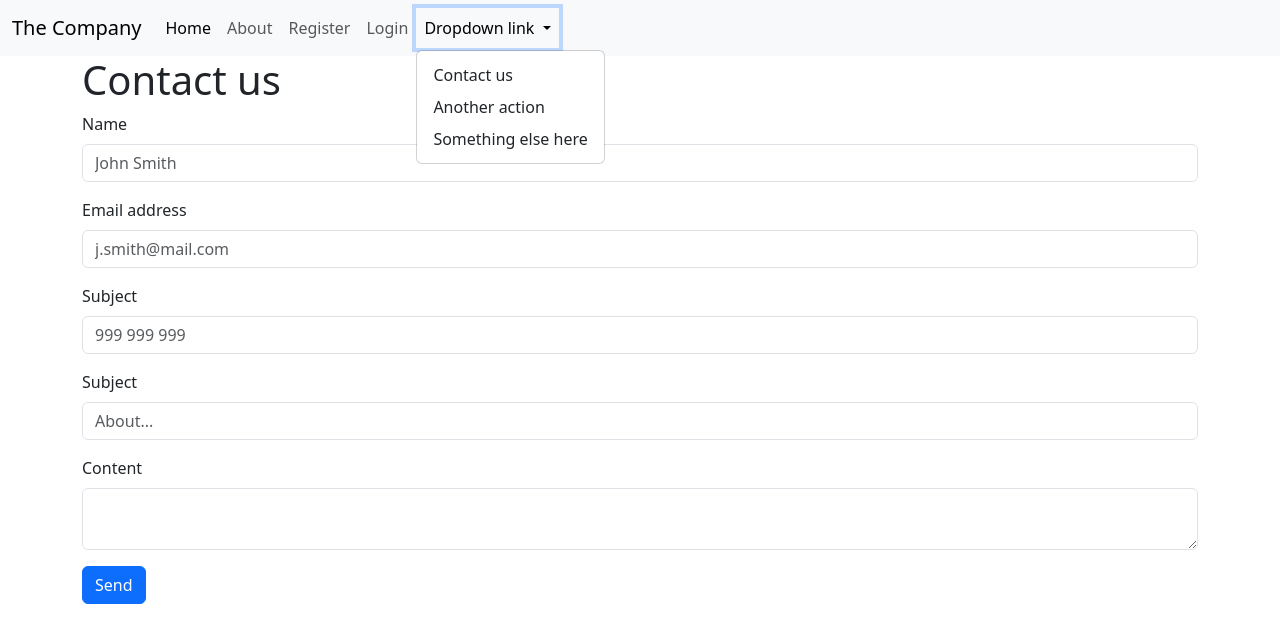
After one commit to francpisco/real-estate-website, a Flask app: page /contact in a window 1280 px wide, after a click on "Dropdown link". The commit adds this page. Shown: the top 643 px of the page. Run offline with Flask 3, Linux system fonts and the light colour scheme.

Commit message:
Added contact form.

```diff
--- /dev/null
+++ b/real_estate_website/main/forms.py
@@ -0,0 +1,12 @@
+from flask_wtf import FlaskForm
+from wtforms import StringField, SubmitField, TextAreaField
+from wtforms.validators import DataRequired, Length, Email, Optional
+
+
+class ContactForm(FlaskForm):
+    name = StringField("Name", validators=[DataRequired(), Length(min=2, max=50)])
+    email = StringField("Email address", validators=[DataRequired(), Email()])
+    phone = StringField("Phone number", validators=[Optional(), Length(min=9, max=15)])
+    subject = StringField("Subject", validators=[Optional(), Length(max=50)])
+    content = TextAreaField("Content", validators=[DataRequired(), Length(max=500)])
+    submit = SubmitField("Send")
--- a/real_estate_website/main/routes.py
+++ b/real_estate_website/main/routes.py
@@ -1,4 +1,5 @@
 from flask import Blueprint, render_template, request
+from real_estate_website.main.forms import ContactForm
 
 from real_estate_website.models import Article
 
@@ -15,3 +16,16 @@ def home():
 @main.route("/about")
 def about():
     return render_template("about.html", title="About")
+
+
+@main.route("/contact")
+def contact():
+    form = ContactForm()
+    if form.validate_on_submit():
+        name = form.name.data
+        email = form.email.data
+        phone = form.phone.data
+        subject = form.subject.data
+        content = form.content.data
+
+    return render_template("contact.html", title="Contact us", form=form)
--- /dev/null
+++ b/real_estate_website/templates/contact.html
@@ -0,0 +1,75 @@
+{% extends "layout.html" %}
+{% block content %}
+    <h1>Contact us</h1>
+    <form action="" method="POST">
+        {{ form.hidden_tag() }}
+        <div class="mb-3">
+            {{ form.name.label(class="form-label") }}
+            {% if form.name.errors %}
+                {{ form.name(class="form-control")}}
+                <div class="invalid-feedback">
+                    {% for error in form.title.errors %}
+                        <span>{{ error }}</span>
+                    {% endfor %}
+                </div>
+            {% else %}
+                {{ form.name(class="form-control", placeholder="John Smith")}}
+            {% endif %}
+        </div>
+        <div class="mb-3">
+            {{ form.email.label(class="form-label") }}
+            {% if form.email.errors %}
+                {{ form.email(class="form-control")}}
+                <div class="invalid-feedback">
+                    {% for error in form.title.errors %}
+                        <span>{{ error }}</span>
+                    {% endfor %}
+                </div>
+            {% else %}
+                {{ form.email(class="form-control", placeholder="j.smith@mail.com")}}
+            {% endif %}
+        </div>
+        <div class="mb-3">
+            {{ form.subject.label(class="form-label") }}
+            {% if form.phone.errors %}
+                {{ form.phone(class="form-control")}}
+                <div class="invalid-feedback">
+                    {% for error in form.title.errors %}
+                        <span>{{ error }}</span>
+                    {% endfor %}
+                </div>
+            {% else %}
+                {{ form.phone(class="form-control", placeholder="999 999 999")}}
+            {% endif %}
+        </div>
+        <div class="mb-3">
+            {{ form.subject.label(class="form-label") }}
+            {% if form.subject.errors %}
+                {{ form.subject(class="form-control")}}
+                <div class="invalid-feedback">
+                    {% for error in form.title.errors %}
+                        <span>{{ error }}</span>
+                    {% endfor %}
+                </div>
+            {% else %}
+                {{ form.subject(class="form-control", placeholder="About...")}}
+            {% endif %}
+        </div>
+        <div class="mb-3">
+            {{ form.content.label(class="form-label") }}
+            {% if form.content.errors %}
+                {{ form.content(class="form-control")}}
+                <div class="invalid-feedback">
+                    {% for error in form.title.errors %}
+                        <span>{{ error }}</span>
+                    {% endfor %}
+                </div>
+            {% else %}
+                {{ form.content(class="form-control")}}
+            {% endif %}
+        </div>
+        <div>
+            {{ form.submit(class="btn btn-primary") }}
+        </div>
+    </form>
+{% endblock content %}
--- a/real_estate_website/templates/layout.html
+++ b/real_estate_website/templates/layout.html
@@ -55,7 +55,7 @@
                 Dropdown link
               </a>
               <ul class="dropdown-menu">
-                <li><a class="dropdown-item" href="#">Action</a></li>
+                <li><a class="dropdown-item" href="{{ url_for('main.contact') }}">Contact us</a></li>
                 <li><a class="dropdown-item" href="#">Another action</a></li>
                 <li><a class="dropdown-item" href="#">Something else here</a></li>
               </ul>
--- a/real_estate_website/users/forms.py
+++ b/real_estate_website/users/forms.py
@@ -1,6 +1,5 @@
 from flask_login import current_user
 from flask_wtf import FlaskForm
-from flask_wtf.file import FileField, FileAllowed
 from wtforms import StringField, PasswordField, SubmitField, BooleanField
 from wtforms.validators import DataRequired, Length, Email, EqualTo, ValidationError
 
```
